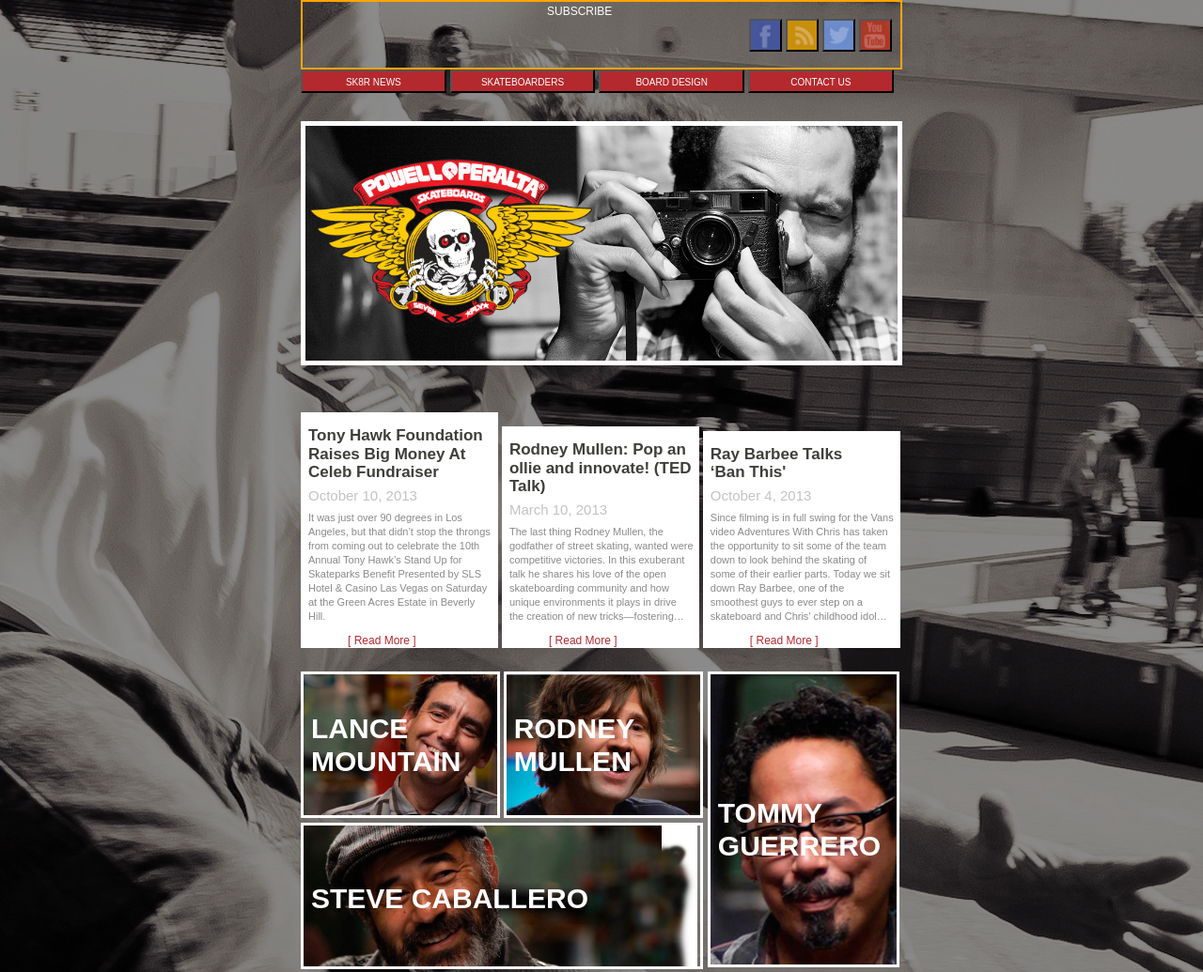
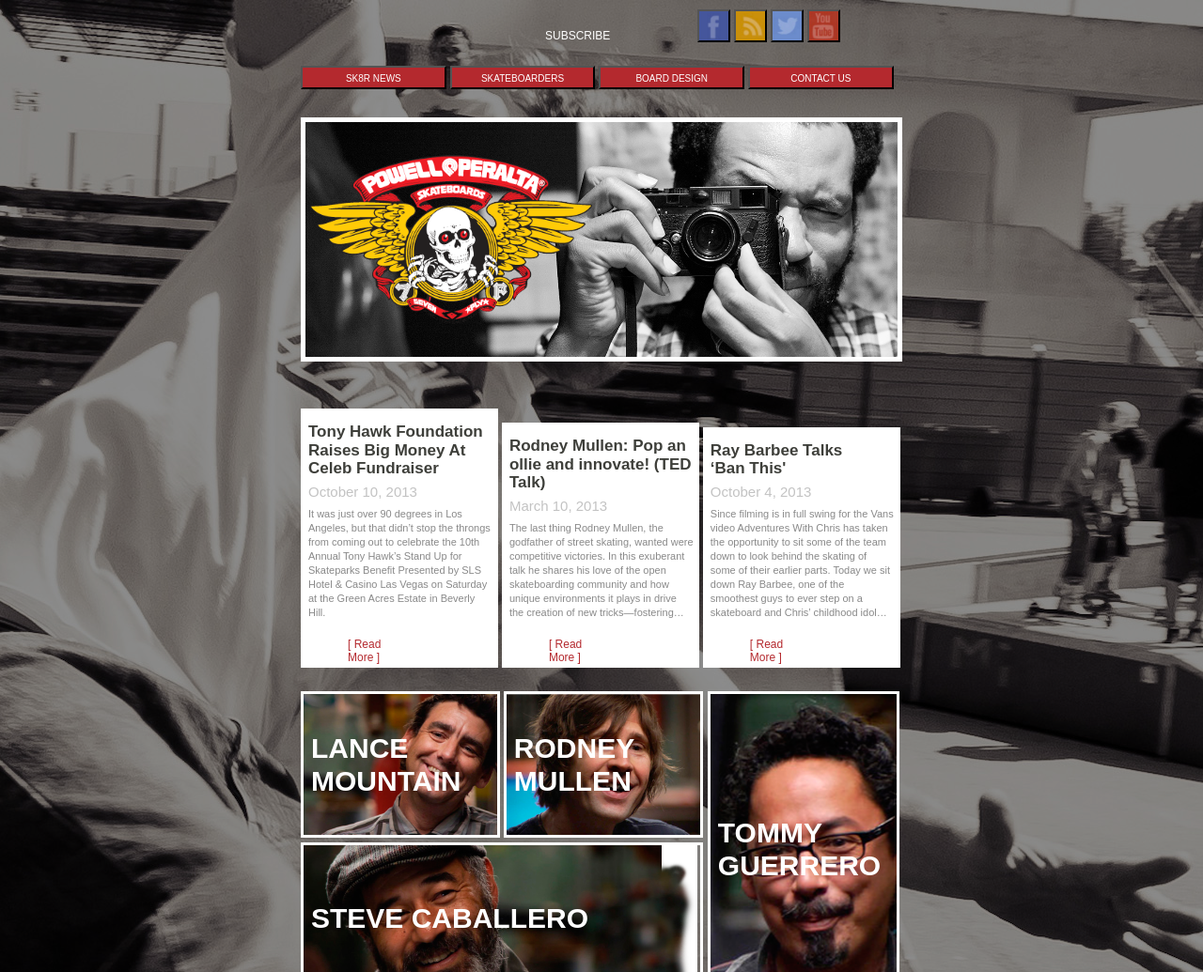
Before and after one commit to DinaOC/Sk8r, a plain HTML site: page index.html in a window 1280 px wide. Shown: the top 1035 px of the page at 94% size. Drawn offline with nearby package versions, Linux system fonts and the light colour scheme.

Commit message:
final changes

```diff
--- a/index.html
+++ b/index.html
@@ -69,7 +69,7 @@ March 10, 2013
 
   <div class="white-block3">
 <h2>Ray Barbee Talks <br>
-‘Ban This'</br></h2>
+‘Ban This'</h2>
 <p class="date">
 October 4, 2013
 </p>
@@ -154,11 +154,11 @@ October 4, 2013
 
 
 <div class="right">
-<form class="submit" action="index.html" method="post">
+
   <input class="name" type="text" name="name" placeholder="NAME" />
   <input class="email" type="text" name="email" placeholder="EMAIL" />
   <textarea class="message" name="message" rows="4" cols="25">YOUR MESSAGE</textarea>
-</form>
+
 
 <button class="sub" type="button" name="submit">SUBMIT</button>
 </div>
--- a/styles.css
+++ b/styles.css
@@ -11,6 +11,7 @@ html{
 }
 
 
+
 .main {
   width: 50%;
   margin-left: 25%;
@@ -19,29 +20,32 @@ html{
 }
 
 .nav-bar {
-  border: 2px solid orange;
+
   height:70px;
-
-
 }
 
 a {
 
   margin-left: 260px;
+  margin-top: 10px;
   color: white;
   text-decoration: none;
   font-size: 12px;
   font-family: sans-serif;
   font-weight: lighter;
+  display: inline-block;
+  width: 20%;
 
 }
 
 .top-buttons {
-margin-left: 475px;
-
-
+margin-top: 10px;
+margin-left: 30px;
+display: inline-block;
+width: 30%;
 
 }
+
 .one {
 
   width: 35px;
@@ -358,7 +362,7 @@ width: 6%;
 background-color: #A2A7A8;
 padding: 2px;
 display:inline-block;
-margin-left: 5px;
+margin-left: 57px;
 margin-top: 10px;
 
 }
```
Also changed, not shown: 1 other file.
